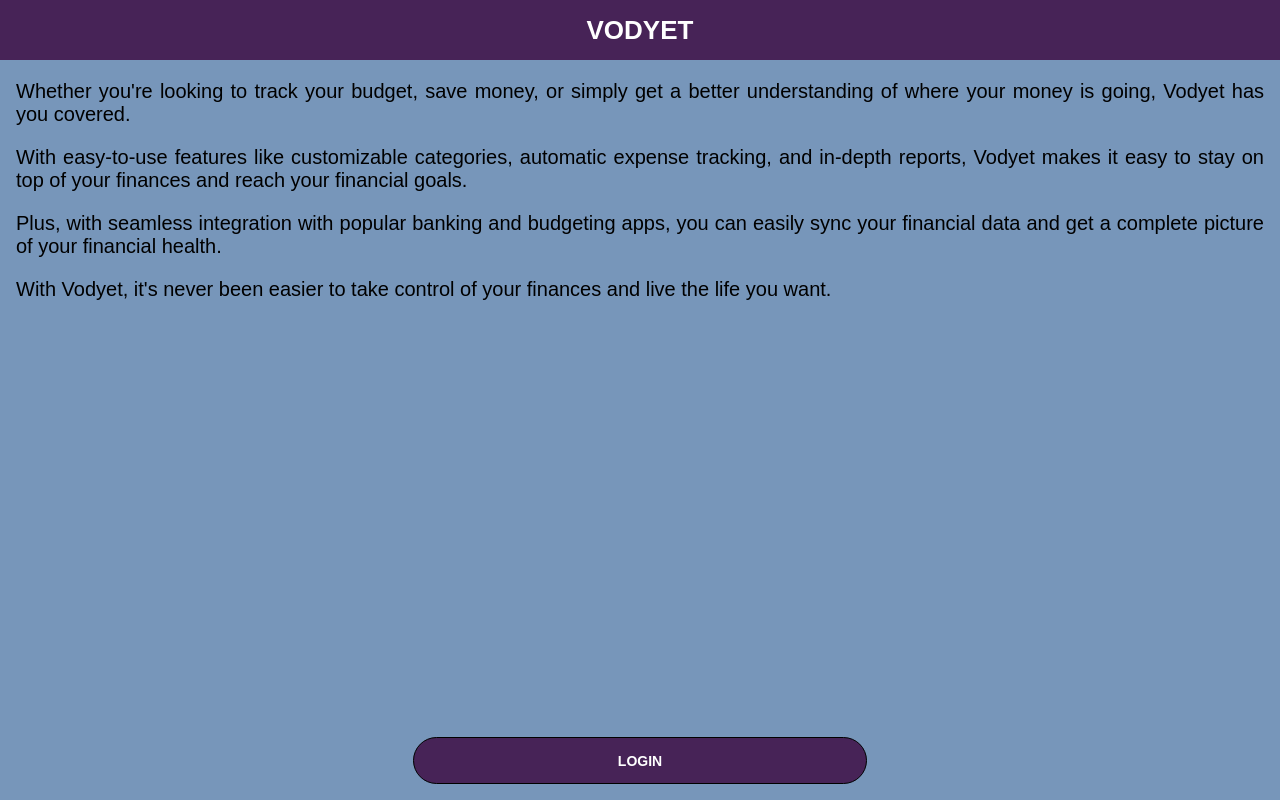
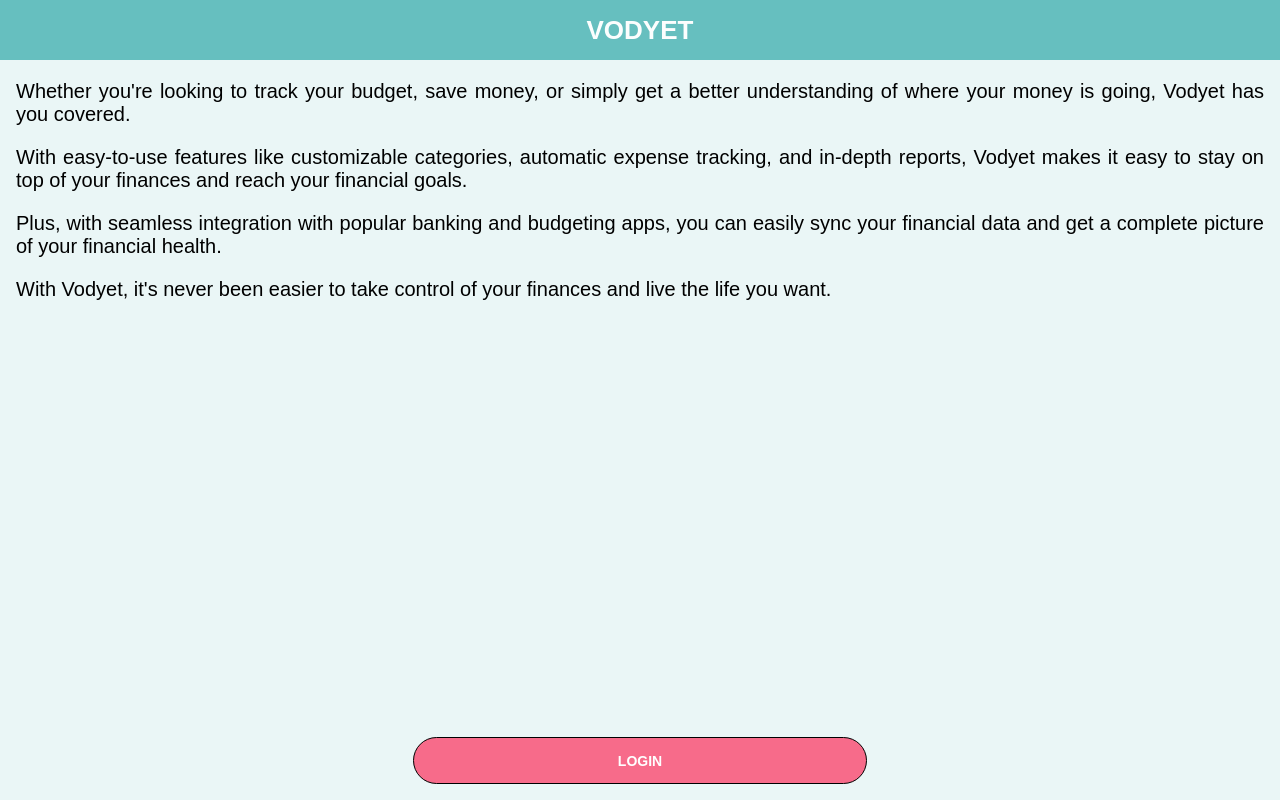
Before and after one commit to jesuszvl/vodyet, a Next.js app: page / in a window 1280 px wide. Built offline with nearby package versions, Linux system fonts and the light colour scheme; a web font is replaced by a local one.

Commit message:
update styles to something more pleasant to the eye 🤣

```diff
--- a/src/styles/_colors.constants.scss
+++ b/src/styles/_colors.constants.scss
@@ -1,8 +1,8 @@
-$main-color: #472357;
-$title-color: white;
-$background-color: #7796ba;
-$button-color: #472357;
-$button-hover-color: #85386f;
+$main-color: #66bfbf;
+$title-color: #fcfefe;
+$background-color: #eaf6f6;
+$button-color: #f76b8a;
+$button-hover-color: #f65377;
 
 $vivienda: #add8e6;
 $alimentos: #90ee90;
```
Also changed, not shown: config/utils.js (added), 2 other files (tests, documents, lock files or other folders).
